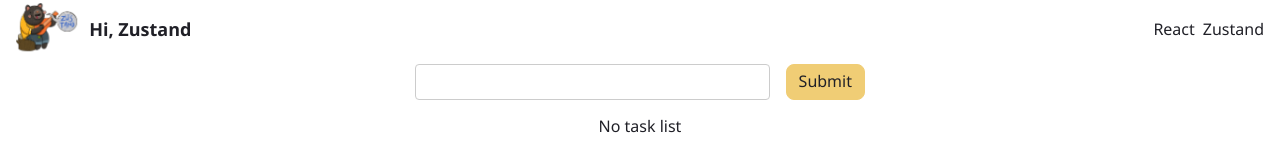
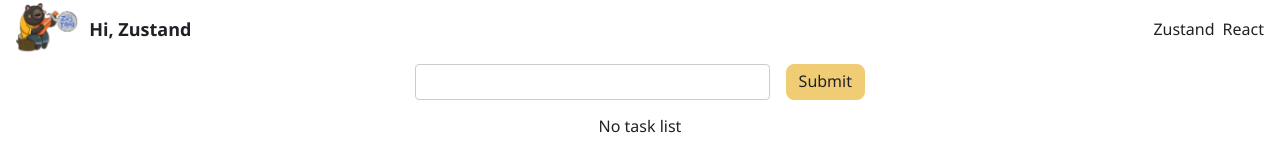
Before and after one commit to joeyprint/learn-zustand, a React (Vite) app: page / in a window 1280 px wide. Shown: the top 160 px of the page. Built offline with nearby package versions, Linux system fonts and the light colour scheme.

Commit message:
feat: update routing

```diff
--- a/src/Components/Appbar/Appbar.tsx
+++ b/src/Components/Appbar/Appbar.tsx
@@ -18,10 +18,10 @@ const Appbar = () => {
 
         <div className="flex align-items-center">
           <Link to={"/"} className={"appbar-link"}>
+            Zustand
+          </Link>
+          <Link to={"/react"} className={"appbar-link"}>
             React
-          </Link>
-          <Link to="/zustand" className={"appbar-link"}>
-            Zustand
           </Link>
         </div>
       </div>
--- a/src/Pages/Routes.tsx
+++ b/src/Pages/Routes.tsx
@@ -11,8 +11,8 @@ const routes: RouteObject[] = [
     path: "/",
     element: <BaseLayout />,
     children: [
-      { index: true, element: <ReactTodo /> },
-      { path: "zustand", element: <ZustandTodo /> },
+      { index: true, element: <ZustandTodo /> },
+      { path: "react", element: <ReactTodo /> },
     ],
   },
 ];
```
